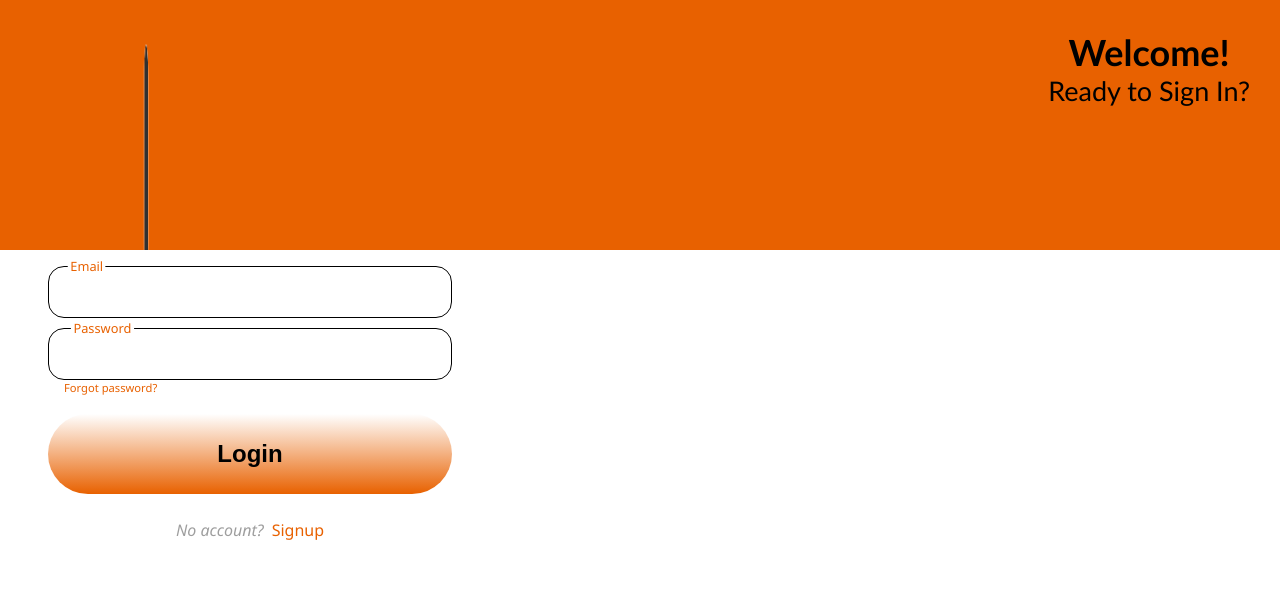
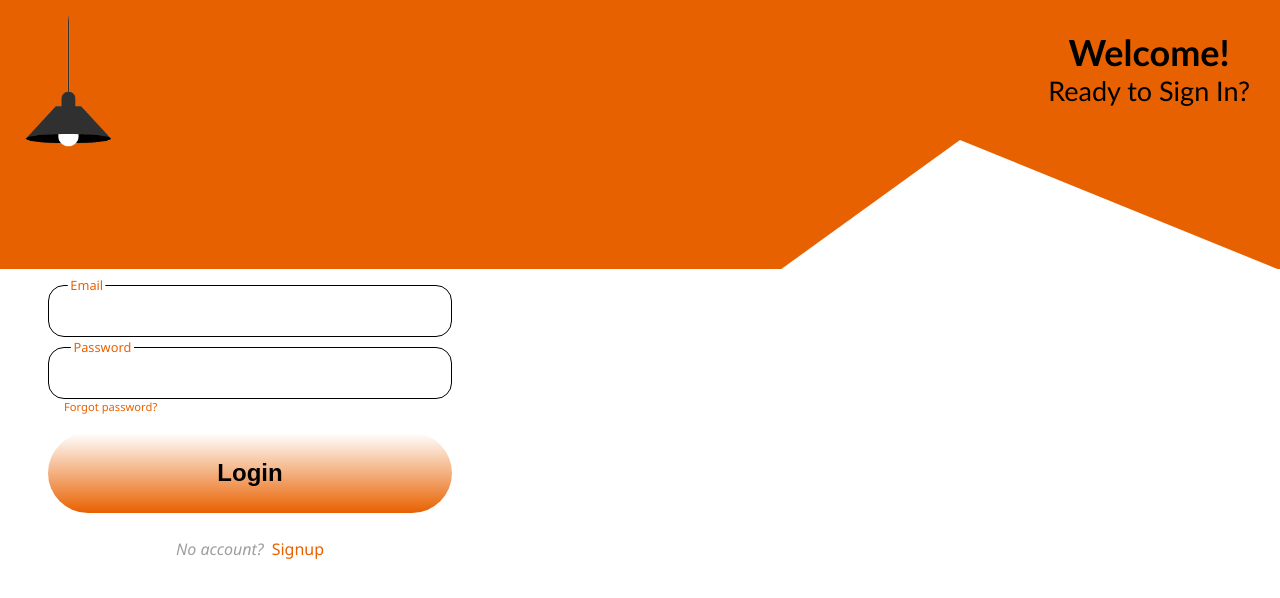
Before and after one commit to meryemiris/chat-app, a Next.js app: page /login in a window 1280 px wide. Shown: the top 598 px of the page. Built offline with nearby package versions, Linux system fonts and the light colour scheme; no server answers; the database is empty.

Commit message:
adjust layout of auth comps

```diff
--- a/src/pages/login/index.tsx
+++ b/src/pages/login/index.tsx
@@ -15,8 +15,8 @@ export default function LoginPage() {
 				<Image
 					src={lampImg}
 					alt="lamp image"
-					width={290}
-					height={300}
+					width={90}
+					height={90}
 					className={styles.image}
 					loading="lazy"
 				/>
--- a/src/pages/signup/index.tsx
+++ b/src/pages/signup/index.tsx
@@ -15,8 +15,9 @@ export default function SignupPage() {
 				<Image
 					src={lampImg}
 					alt="lamp image"
-					width={290}
-					height={300}
+					width={90}
+					height={90}
+					loading="lazy"
 					className={styles.image}
 				/>
 				<div className={styles.triangle}></div>
--- a/src/styles/Login-SignupPages.module.css
+++ b/src/styles/Login-SignupPages.module.css
@@ -1,15 +1,14 @@
 .container {
     width: 100%;
-    height: 250px;
+    height: 269px;
     background-color: #E86100;
     overflow: hidden;
 }
 
 
 .image {
-    width: 20%;
     height: auto;
-    margin-left: 20px;
+    margin-left: 25px;
 }
 
 .header {
@@ -31,15 +30,16 @@
 }
 
 .triangle {
-    position: relative;
-    top: -15px;
-    right: 223px;
+    position: absolute;
+    top: 140px;
+    right: 0;
     width: 0;
     height: 0;
-    border-left: 280px solid transparent;
-    border-right: 880px solid transparent;
-    border-bottom: 200px solid #fff;
+    border-left: 180px solid transparent;
+    border-right: 320px solid transparent;
+    border-bottom: 130px solid #fff;
     z-index: 0;
+
 }
 
 .formContainer {
```
Also changed, not shown: public/lamp.png.
